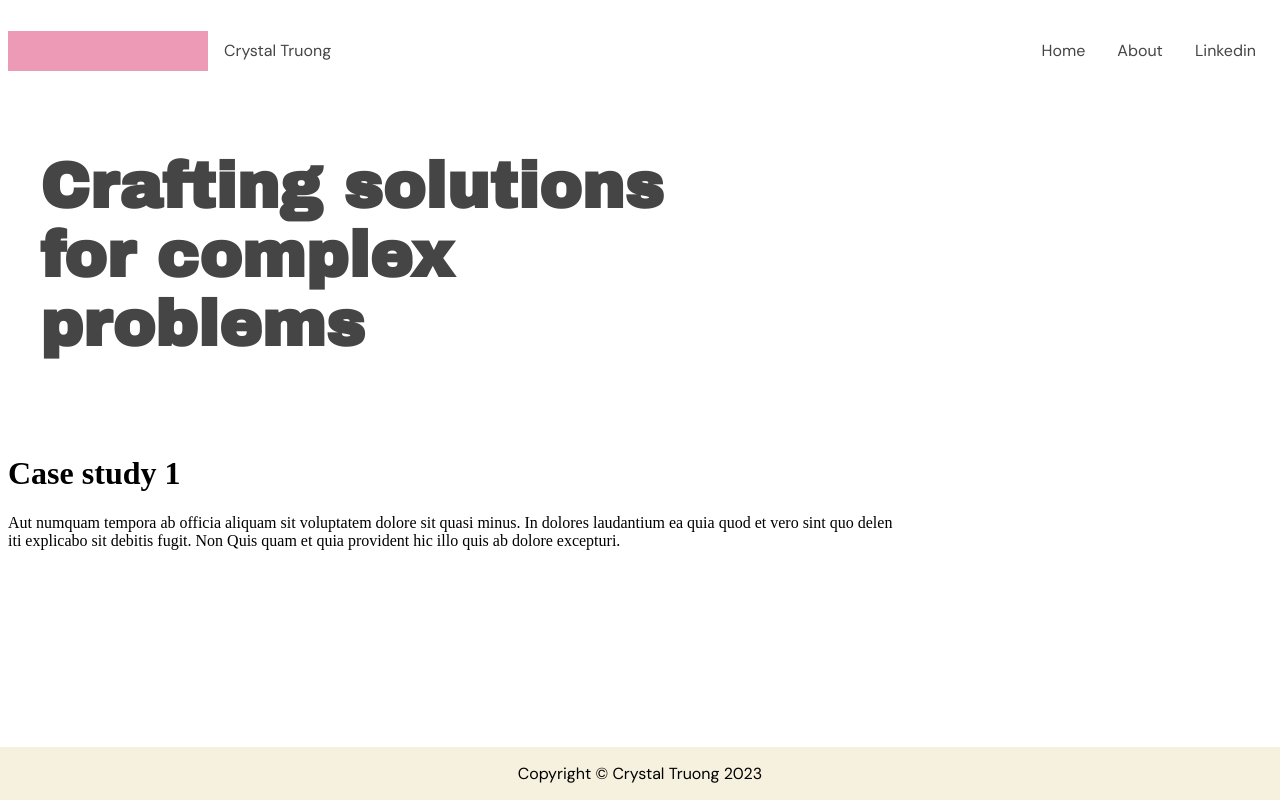
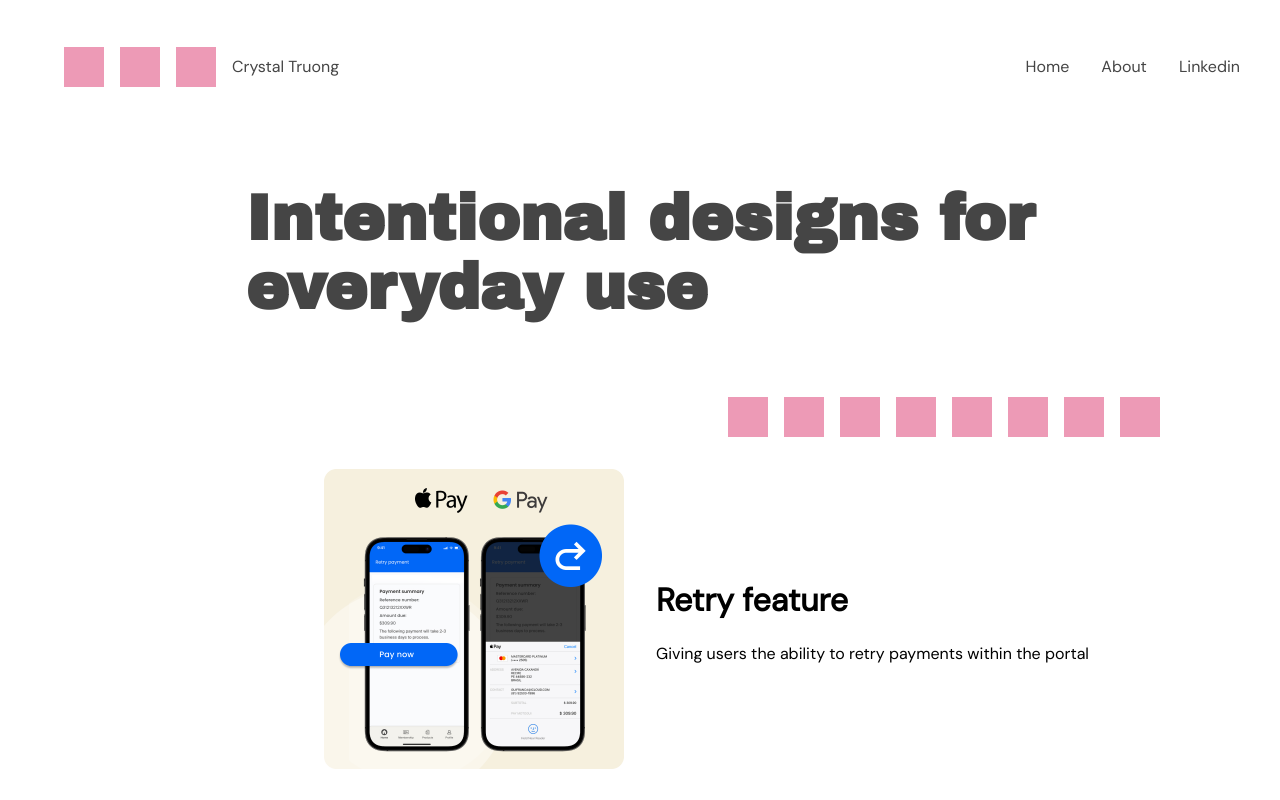
Before and after one commit to crystaltr/ux-portfolio, a React (Create React App) app: page / in a window 1280 px wide. Shown: the top 800 px of the page. Built offline with nearby package versions, Linux system fonts and the light colour scheme.

Commit message:
added projects into landing and adding grid layout

```diff
--- a/src/App.css
+++ b/src/App.css
@@ -1,18 +1,19 @@
-.App {
-  min-height: 100vh;
-  display: flex;
-  flex-direction: column;
+.App-grid {
+  display: grid;
+  padding-top: 1rem;
+  padding-right: 1rem;
+  padding-left: 1rem;
+  gap: 2rem;
+  grid-template-columns: 1fr;
+  font-family: 'DM Sans';
 }
 
 
 footer {
-  position: fixed;
+  display: grid;
+  grid-template-columns: 1fr;
   font-family: 'DM Sans';
   background-color: #F6F0DE;
   text-align: center;
-  margin-top: auto;
-  bottom: 0;
-  left: 0;
-  right: 0;
   padding: 1rem;
 }
--- a/src/App.jsx
+++ b/src/App.jsx
@@ -10,7 +10,7 @@ import { Route, Routes } from 'react-router-dom';
 
 function App() {
   return (
-    <div className="App">
+    <div className="App-grid">
       <Navbar />
       <Routes>
         <Route path="/" element={<LandingPage />} />
--- a/src/CaseOne.jsx
+++ b/src/CaseOne.jsx
@@ -1,14 +1,20 @@
 //create a skeleton page for the case one including Navbar.js
 import React from 'react';
-import Navbar from './Navbar';
+import './case.css';
 
 class CaseOne extends React.Component {
     render() {
         return (
-            <div>
-                <Navbar />
-                <h1>Case study #1</h1>
-                <p>Case One</p>
+            <div className='proj-grid'>
+                <div class='overview-container'>
+                    <h2>Retry feature</h2>
+                    <h3>overview</h3>
+                    <p>summary of the project</p>
+                </div>
+                <h2>Discovery</h2>
+                <p>The feature was driven by many calls and NPS becoming top priority for delivery.
+                    Therefore user testing and extensive research could not be allocated in the discovery phase. I spent most of my time going through apps I frequently used that had the “retry feature” and analysed how they implemented this into their applications.
+                    Here is a snippet of competitor analysis that was done where we highlighted feasibility and how we could utilise the components in our design system to ensure a seamless experience. </p>
             </div>
         )
     }
--- a/src/LandingPage.jsx
+++ b/src/LandingPage.jsx
@@ -1,21 +1,41 @@
 import React, { Component } from 'react';
 import './landingpage.css';
+import retry from './retry.png';
+import payment from './payment.png';
 
 class LandingPage extends Component {
     render() {
         return (
             <>
             <div className='title'>
-              <h1>Crafting solutions < br/> for complex < br/> problems</h1>
+              <h1>Intentional designs for < br/> everyday use</h1>
             </div>
-            <div>
-                <h1>Case study 1</h1>
-                <p>Aut numquam tempora ab officia aliquam sit voluptatem dolore sit quasi minus. In dolores laudantium
-                 ea quia quod et vero sint quo delen< br/>
-                iti explicabo sit debitis fugit. Non Quis quam et quia provident hic illo quis ab dolore excepturi.</p>
+            <div class="rect-container">
+                <div class="rect-item"></div>
+                <div class="rect-item"></div>
+                <div class="rect-item"></div>
+                <div class="rect-item"></div>
+                <div class="rect-item"></div>
+                <div class="rect-item"></div>
+                <div class="rect-item"></div>
+                <div class="rect-item"></div>
+            </div>
+            <div className='p1-grid'>
+                <img src={retry} alt="retry" class='img1'/>
+                <div className='p1-description'>
+                <h1>Retry feature</h1>
+                <p>Giving users the ability to retry payments within the portal</p>
+                </div>
+            </div>
+
+            <div className='p1-grid'>
+                <div className='p2-description'>
+                    <h1>Payment redesign</h1>
+                    <p>Giving users the ability to retry payments within the portal</p>
+                </div>
+                <img src={payment} alt="payment" class='img2'/>
             </div>
             </>
-
         )
     }
 }
--- a/src/Navbar.jsx
+++ b/src/Navbar.jsx
@@ -1,22 +1,18 @@
 import React from 'react';
-import { NavLink } from 'react-router-dom';
+import { Link } from 'react-router-dom';
 import './navbar.css';
 
 const Navbar = () => {
     return (
         <>
-        <div className='navbar'>
-        <div class ="rectangle"></div><div className='brandline'>Crystal Truong</div>
-        <header>
-             <nav>
-                <ul>
-                    <NavLink to="/" activeStyle={{ color: '#DA627D'}}>Home</NavLink>
-                    <NavLink to="/about">About</NavLink>
-                    <a href="https://www.linkedin.com/in/crystal-truong-2334a2175/" target="_blank">Linkedin</a>
-                </ul>
-            </nav>
-        </header>
-        </div>
+        <nav class="nav-grid">
+            <ul class="ul-grid">
+            <div class ="rectangle"></div><div class ="rectangle"></div><div class ="rectangle"></div><div className='brandline'>Crystal Truong</div>
+                <Link to="/">Home</Link>
+                <Link to="/about">About</Link>
+                <a href="https://www.linkedin.com/in/crystal-truong-2334a2175/" target="_blank">Linkedin</a>
+            </ul>
+        </nav>
         </>
     );
 };
--- /dev/null
+++ b/src/case.css
@@ -0,0 +1,12 @@
+.proj-grid {
+    display: grid;
+    grid-template-columns: 1fr;
+}
+
+.overview-container {
+    width: 1400px;
+    height: 200px;
+    border-radius: 1rem;
+    border: 0.1rem solid #ED9AB6;
+    padding: 3rem;
+}
--- a/src/landingpage.css
+++ b/src/landingpage.css
@@ -1,9 +1,50 @@
 
 .title h1 {
+  display: grid;
+  place-items: center;
   font-family: "Archivo Black";
   text-align: left;
-  margin-left: auto;
   color: #454545;
-  padding: 2rem;
   font-size: 64px;
 }
+
+.rect-container {
+  display: flex;
+  justify-content: flex-end;
+  align-items: center;
+  padding-right: 5rem;
+
+}
+
+.rect-item {
+  height: 40px;
+  width: 40px;
+  background-color:  #ED9AB6;
+  text-align: center;
+  margin-right: 1rem;
+}
+
+.p1-grid {
+  display: grid;
+  grid-template-columns: 1fr 1fr;
+  place-items: center;
+  gap: 2rem;
+}
+
+.img1 {
+  width: 50%;
+  margin-left: auto;
+}
+
+.p1-description {
+  margin-right: auto;
+}
+
+.img2 {
+  width: 50%;
+  margin-right: auto;
+}
+
+.p2-description {
+  margin-left: auto;
+}
--- a/src/navbar.css
+++ b/src/navbar.css
@@ -1,25 +1,31 @@
+
+.nav-grid {
+    font-family: 'DM sans';
+    display: grid;
+    gap: 1rem;
+    grid-template-columns: 1fr;
+    color: #454545;
+    font-size: 1rem;
+}
+
+  .ul-grid {
+    display: flex;
+    justify-content: flex-end;
+    align-items: center;
+  }
 
 .rectangle {
     height: 40px;
-    width: 200px;
+    width: 40px;
     background-color: #ED9AB6;
+    margin-right: 1rem;
 }
 
 .brandline {
     margin-right: auto;
-    padding: 1rem;
     text-align: left;
 }
-.navbar {
-    font-family: 'DM sans';
-    color: #454545;
-    display: flex;
-    flex-direction: row;
-    justify-content: space-between;
-    align-items: center;
-    padding-top: 1rem;
-    font-size: 1rem;
-}
+
 
 ul a{
     color: #454545;
```
Also changed, not shown: src/payment.png (added), src/retry.png (added).
